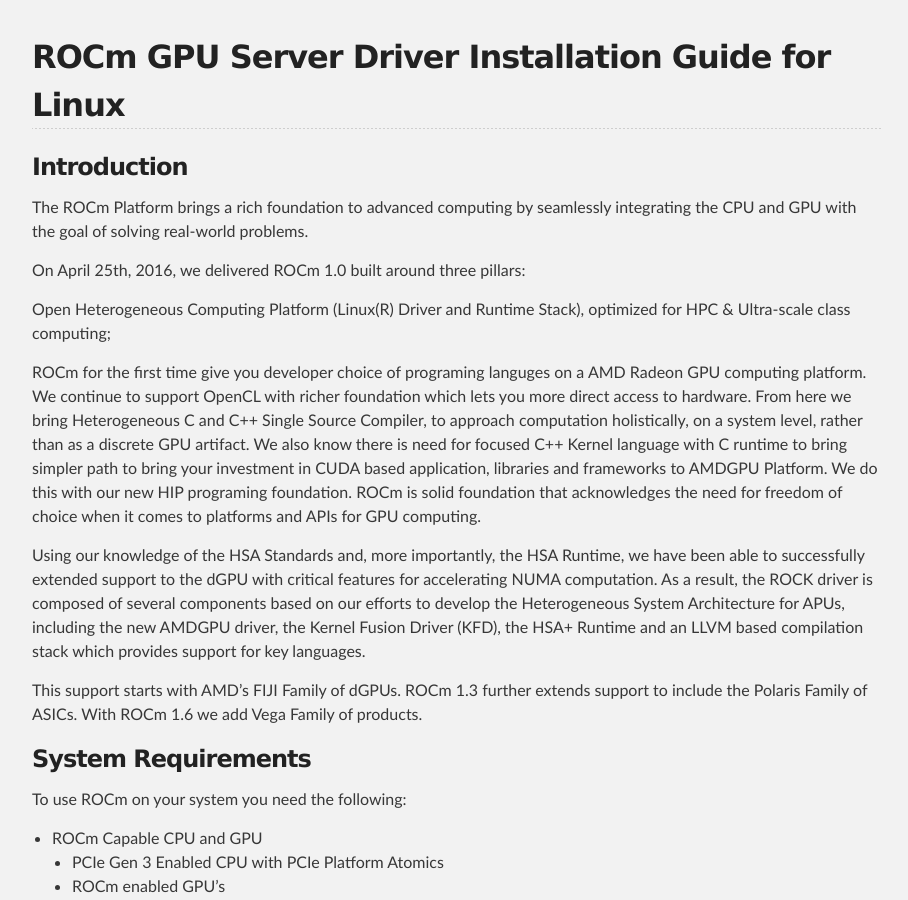
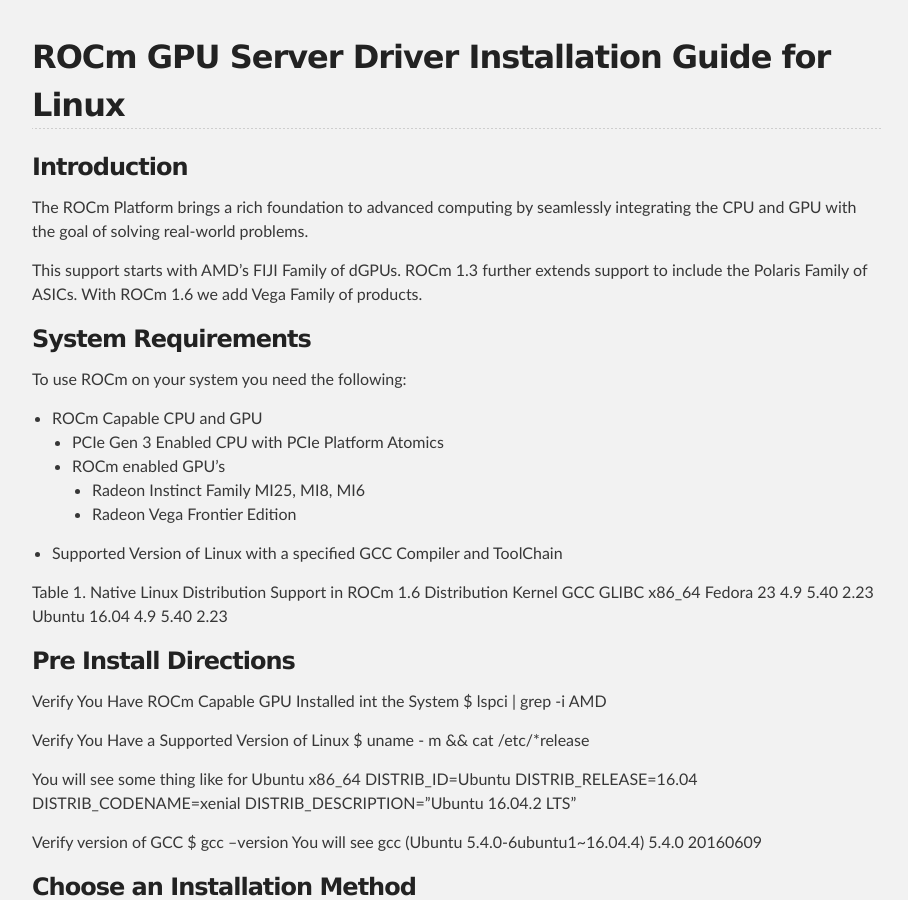
Before and after one commit to ROCm/ROCm.github.io, a Jekyll site: the page built from ROCmInstall.md, in a window 1280 px wide and 900 px high, scrolled down 320 px. Shown: the whole window, without its empty margins (183-1091 px from the left). Built offline with Jekyll 4.4.1, drawn with Linux system fonts in a browser that asks for light colours.

Commit message:
Update ROCmInstall.md

```diff
--- a/ROCmInstall.md
+++ b/ROCmInstall.md
@@ -7,16 +7,6 @@
 
 ### Introduction
 The ROCm Platform brings a rich foundation to advanced computing by seamlessly integrating the CPU and GPU with the goal of solving real-world problems.
-
-On April 25th, 2016, we delivered ROCm 1.0 built around three pillars:
-
-Open Heterogeneous Computing Platform (Linux(R) Driver and Runtime Stack), optimized for HPC & Ultra-scale class computing;
-
-ROCm for the first time give you developer choice of programing languges on a AMD Radeon GPU computing platform.  We continue to support OpenCL with richer foundation which lets you more direct access to hardware. From here we bring Heterogeneous C and C++ Single Source Compiler, to approach computation holistically, on a system level, rather than as a discrete GPU artifact.  We also know there is need for focused  C++ Kernel language with C runtime to bring simpler path to bring your investment in CUDA based application, libraries and frameworks to AMDGPU Platform. We do this with our new HIP programing foundation.  ROCm is solid foundation that acknowledges the need for freedom of choice when it comes to platforms and APIs for GPU computing.
-
-Using our knowledge of the HSA Standards and, more importantly, the HSA Runtime, we have been able to successfully extended support to the dGPU with critical features for accelerating NUMA computation.
-As a result, the ROCK driver is composed of several components based on our efforts to develop the Heterogeneous System Architecture for APUs, including the new AMDGPU driver, the Kernel Fusion Driver (KFD),
-the HSA+ Runtime and an LLVM based compilation stack which provides support for key languages.
 
 This support starts with AMD’s FIJI Family of dGPUs. ROCm 1.3 further extends support to include the Polaris Family of ASICs. With ROCm 1.6 we add Vega Family of products.
 
```
